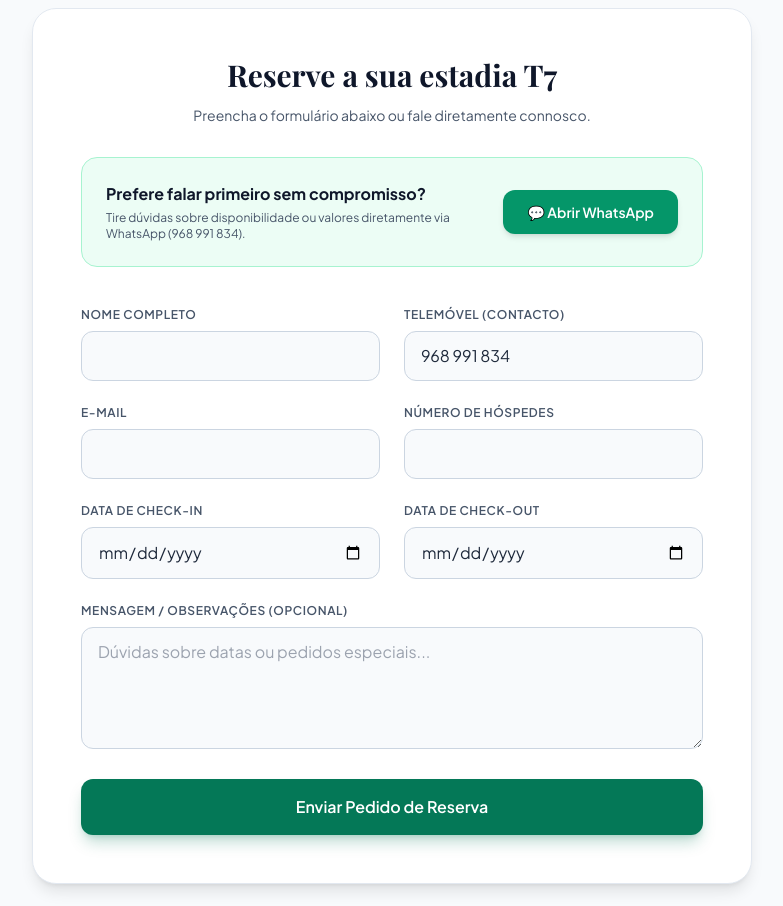
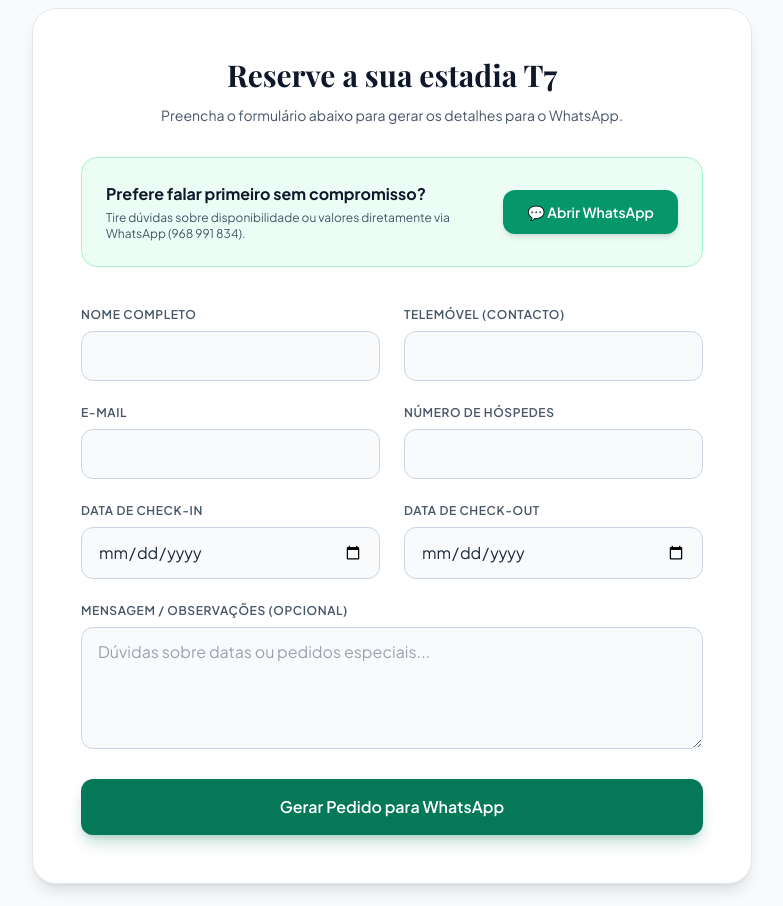
Before and after one commit to marcocaldeira1987-cpu/casadaserra, a Flask app: page / in a window 1280 px wide. Shown: the part 3627-4533 px from the top of the page, without its empty margins (248-1031 px from the left). Run offline with Flask 3, Linux system fonts and the light colour scheme; some libraries are stand-ins or nearby versions; some web fonts are replaced.

Commit message:
Atualizado para envio direto de reservas via WhatsApp para o proprietario

```diff
--- a/app.py
+++ b/app.py
@@ -1,18 +1,14 @@
 import os
 from flask import Flask, render_template, request
-import resend
 
 app = Flask(__name__)
 
-# Configuração da chave de API do Resend
-resend.api_key = "re_hhxHoD9L_7U4KWye4zcQGteb9QytPombM"
-
-# E-mail onde vais receber os pedidos de reserva
-EMAIL_DESTINO = "marcocaldeira1987@gmail.com"
+# O teu número de telemóvel para receber as reservas via WhatsApp
+TELEFONE_PROPRIETARIO = "351968991834"
 
 @app.route('/', methods=['GET', 'POST'])
 def home():
-    mensagem_sucesso = None
+    dados_reserva = None
 
     if request.method == 'POST':
         nome = request.form.get('nome')
@@ -21,34 +17,30 @@ def home():
         checkin = request.form.get('checkin')
         checkout = request.form.get('checkout')
         pessoas = request.form.get('pessoas', 'Não especificado')
-        mensagem_cliente = request.form.get('mensagem', '')
+        mensagem_cliente = request.form.get('mensagem', 'Nenhuma')
 
-        # Envio do e-mail de reserva através da API do Resend
-        try:
-            r = resend.Emails.send({
-                "from": "Casa da Serra <onboarding@resend.dev>",
-                "to": [EMAIL_DESTINO],
-                "reply_to": email_cliente,
-                "subject": f"🏔️ Novo Pedido de Reserva: {nome} ({pessoas} pessoas)",
-                "html": f"""
-                <h3>Novo pedido de reserva recebido no site Casa da Serra!</h3>
-                <p><strong>Nome:</strong> {nome}</p>
-                <p><strong>Telefone:</strong> {telefone}</p>
-                <p><strong>E-mail:</strong> {email_cliente}</p>
-                <p><strong>Datas pretendidas:</strong> {checkin} a {checkout}</p>
-                <p><strong>Número de hóspedes:</strong> {pessoas}</p>
-                <hr>
-                <p><strong>Mensagem / Detalhes:</strong></p>
-                <p>{mensagem_cliente}</p>
-                """
-            })
-            print(f"E-mail de reserva enviado com sucesso! ID: {r}")
-            mensagem_sucesso = f"Obrigado, {nome}! O seu pedido de reserva foi enviado com sucesso. Entraremos em contacto brevemente para confirmar os detalhes."
-        except Exception as e:
-            print(f"Erro ao enviar e-mail via Resend: {e}")
-            mensagem_sucesso = f"Obrigado, {nome}! Os seus dados foram registados e entraremos em contacto brevemente."
+        # Criar a mensagem detalhada para enviar por WhatsApp
+        texto_whatsapp = (
+            f"🏔️ *Novo Pedido de Reserva - Casa da Serra*\n\n"
+            f"👤 *Nome:* {nome}\n"
+            f"📱 *Telefone:* {telefone}\n"
+            f"✉️ *E-mail:* {email_cliente}\n"
+            f"📅 *Check-in:* {checkin}\n"
+            f"📅 *Check-out:* {checkout}\n"
+            f"👥 *Hóspedes:* {pessoas}\n"
+            f"💬 *Detalhes:* {mensagem_cliente}"
+        )
 
-    return render_template('index.html', mensagem_sucesso=mensagem_sucesso)
+        # Gerar o link direto para o WhatsApp
+        import urllib.parse
+        whatsapp_url = f"https://wa.me/{TELEFONE_PROPRIETARIO}?text={urllib.parse.quote(texto_whatsapp)}"
+
+        dados_reserva = {
+            'nome': nome,
+            'whatsapp_url': whatsapp_url
+        }
+
+    return render_template('index.html', dados_reserva=dados_reserva)
 
 if __name__ == '__main__':
     port = int(os.environ.get("PORT", 5000))
--- a/templates/index.html
+++ b/templates/index.html
@@ -84,14 +84,6 @@
             });
         </script>
     </section>
-
-    {% if mensagem_sucesso %}
-    <div class="max-w-3xl mx-auto mt-12 px-6">
-        <div class="bg-emerald-50 border border-emerald-300 text-emerald-800 p-6 rounded-2xl text-center shadow-md">
-            <p class="text-lg font-medium">{{ mensagem_sucesso }}</p>
-        </div>
-    </div>
-    {% endif %}
 
     <!-- A EXPERIÊNCIA -->
     <section id="experiencia" class="py-24 px-6 max-w-7xl mx-auto">
@@ -247,13 +239,25 @@
         </div>
     </section>
 
-    <!-- FORMULÁRIO DE RESERVAS -->
+    <!-- FORMULÁRIO DE RESERVAS COM BOTÃO DE WHATSAPP IMEDIATO -->
     <section id="reservas" class="py-24 px-6 max-w-3xl mx-auto">
         <div class="bg-white border border-slate-200 rounded-3xl p-8 sm:p-12 shadow-lg">
             <div class="text-center mb-8 space-y-3">
                 <h2 class="serif-title text-3xl font-bold text-slate-900">Reserve a sua estadia T7</h2>
-                <p class="text-slate-600 text-sm">Preencha o formulário abaixo ou fale diretamente connosco.</p>
+                <p class="text-slate-600 text-sm">Preencha o formulário abaixo para gerar os detalhes para o WhatsApp.</p>
             </div>
+
+            <!-- MENSAGEM DE SUCESSO / BOTÃO DE WHATSAPP -->
+            {% if dados_reserva %}
+            <div class="mb-8 bg-emerald-50 border border-emerald-300 text-emerald-800 p-8 rounded-2xl text-center shadow-lg space-y-4">
+                <h3 class="text-xl font-bold">Obrigado, {{ dados_reserva.nome }}!</h3>
+                <p class="text-sm">Clique no botão abaixo para enviar o seu pedido de reserva detalhado diretamente para o WhatsApp do proprietário:</p>
+                <a href="{{ dados_reserva.whatsapp_url }}" target="_blank" class="inline-flex items-center gap-2 bg-emerald-600 hover:bg-emerald-500 text-white font-semibold px-8 py-4 rounded-xl transition shadow-md">
+                    <span>💬 Enviar Detalhes da Reserva via WhatsApp</span>
+                </a>
+            </div>
+            {% endif %}
+
             <div class="mb-10 bg-emerald-50 border border-emerald-200 rounded-2xl p-6 flex flex-col sm:flex-row items-center justify-between gap-4">
                 <div class="text-center sm:text-left">
                     <h4 class="font-bold text-slate-900 text-base">Prefere falar primeiro sem compromisso?</h4>
@@ -263,6 +267,7 @@
                     💬 Abrir WhatsApp
                 </a>
             </div>
+
             <form method="POST" class="space-y-6">
                 <div class="grid grid-cols-1 sm:grid-cols-2 gap-6">
                     <div>
@@ -271,7 +276,7 @@
                     </div>
                     <div>
                         <label class="block text-xs uppercase tracking-wider text-slate-600 font-semibold mb-2">Telemóvel (Contacto)</label>
-                        <input type="tel" name="telefone" required value="968 991 834" class="w-full bg-slate-50 border border-slate-300 rounded-xl px-4 py-3 text-slate-800 focus:outline-none focus:border-emerald-600 transition">
+                        <input type="tel" name="telefone" required class="w-full bg-slate-50 border border-slate-300 rounded-xl px-4 py-3 text-slate-800 focus:outline-none focus:border-emerald-600 transition">
                     </div>
                 </div>
                 <div class="grid grid-cols-1 sm:grid-cols-2 gap-6">
@@ -299,7 +304,7 @@
                     <textarea name="mensagem" rows="4" class="w-full bg-slate-50 border border-slate-300 rounded-xl px-4 py-3 text-slate-800 focus:outline-none focus:border-emerald-600 transition" placeholder="Dúvidas sobre datas ou pedidos especiais..."></textarea>
                 </div>
                 <button type="submit" class="w-full bg-emerald-700 hover:bg-emerald-800 text-white font-semibold py-4 rounded-xl transition shadow-lg shadow-emerald-700/25">
-                    Enviar Pedido de Reserva
+                    Gerar Pedido para WhatsApp
                 </button>
             </form>
         </div>
```
